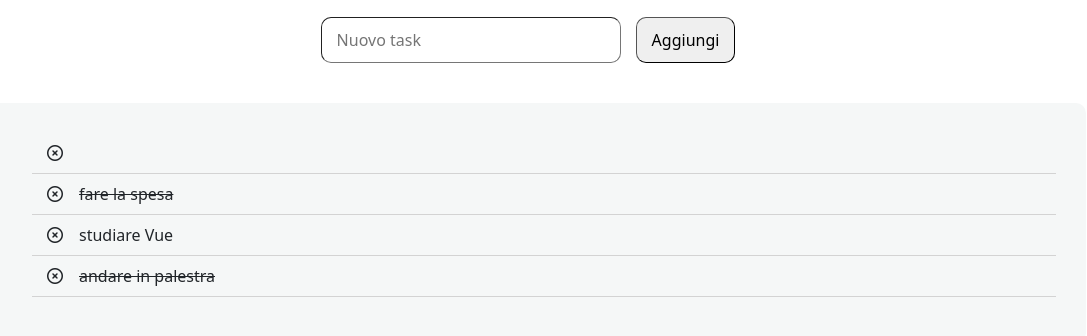
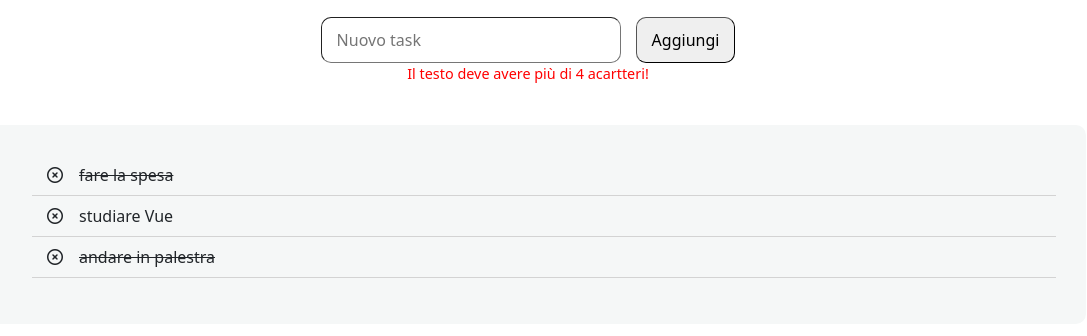
Before and after one commit to AlessiaCiabatti/vue-todolist, a plain HTML site: page index.html in a window 1280 px wide. Both pictures are taken after a click on the button "Aggiungi". Shown: the part 70-406 px from the top of the page, without its empty margins (112-1199 px from the left). Drawn offline with nearby package versions, Linux system fonts and the light colour scheme.

Commit message:
[add] html-js-errorMessage

```diff
--- a/index.html
+++ b/index.html
@@ -40,7 +40,7 @@
       @keyup.enter="addNewTask">
       <!-- 5 -->
       <button @click="addNewTask">Aggiungi</button>
-      <p class="error"></p>
+      <p class="error">{{ errorMessage }}</p>
     </div>
 
     <div class="task-container">
--- a/js/script.js
+++ b/js/script.js
@@ -24,6 +24,8 @@ createApp({
 
       // 4
       newTask: '',
+      // 5
+      errorMessage: '',
 
     }
   },
@@ -39,12 +41,17 @@ createApp({
     // 4
     addNewTask(){
       console.log('aggiungi');
+      // 6
+      if(this.newTask.length > 4){
         //  unshift: aggiunge all'inizio e non alla fine
         // tra le graffe perchè aggiungi un oggetto e non una stringa
         this.todoList.unshift({
           thingsToDo: this.newTask,
           done: false
         });
+      }else{
+        this.errorMessage = 'Il testo deve avere più di 4 acartteri!'
+      }
 
       // dopo l'invio rimane vuoto
       this.newTask = '';
```
Also changed, not shown: 1 other file. Lines whose indentation alone changed are shown as unchanged.
